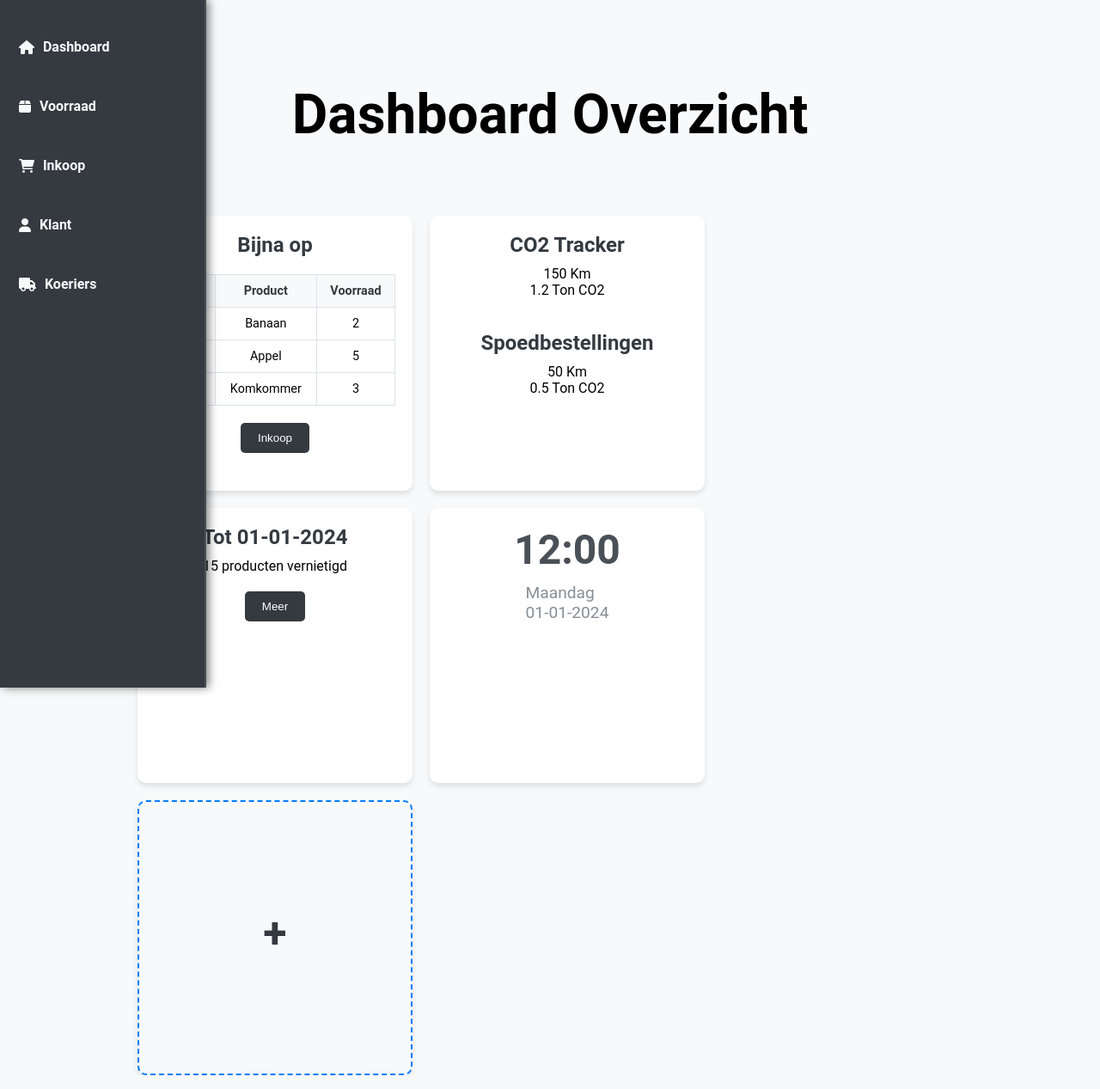
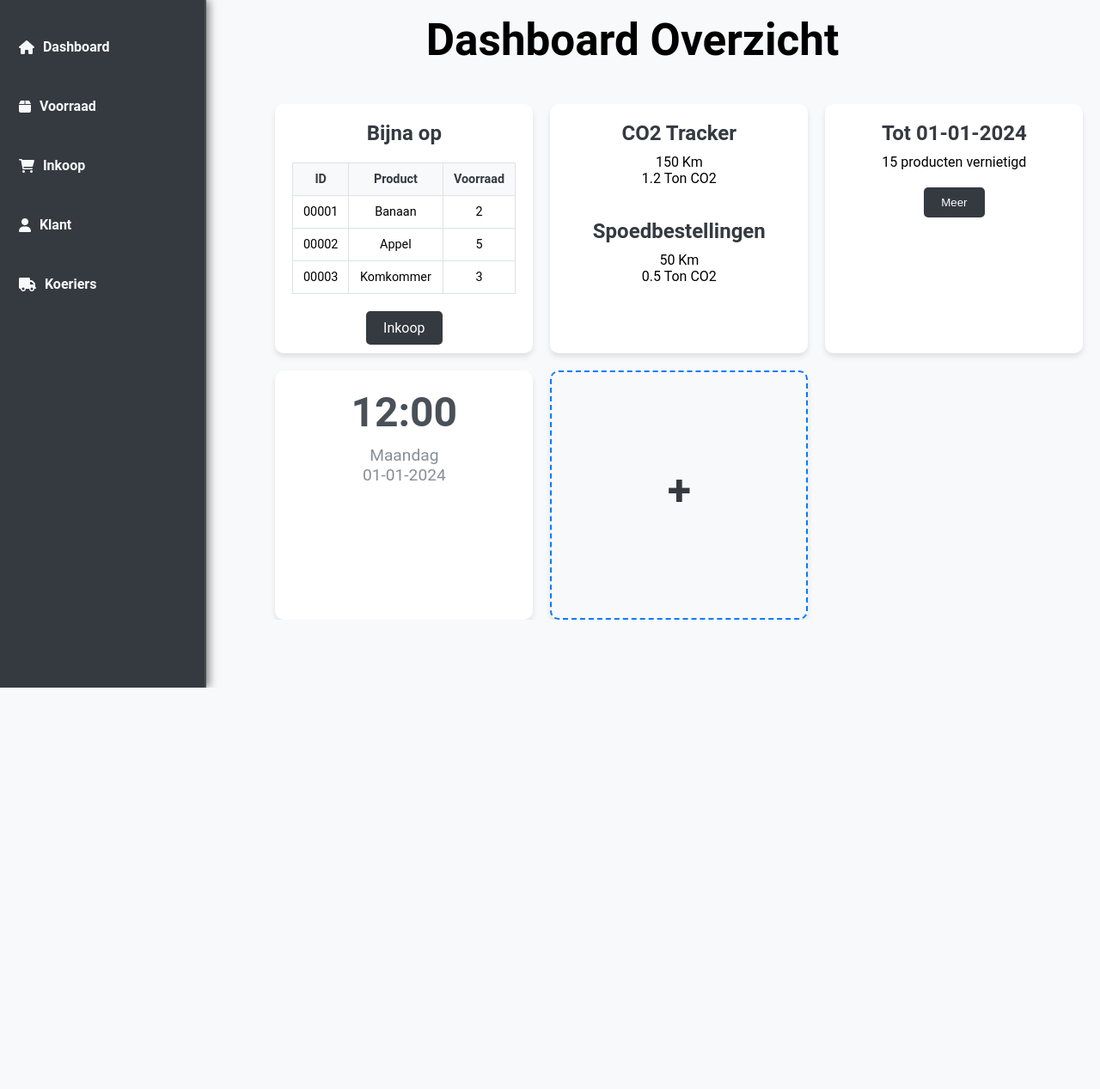
Before and after one commit to CyberDuckys/Main, a Flask app: page / in a window 1280 px wide. Shown: the whole page at 86% size. After the commit the page ends 800 px from the top, so only its background shows below. Run offline with Flask 3, Linux system fonts and the light colour scheme; some libraries are stand-ins or nearby versions.

Commit message:
bezig met responsive maken en nieuwe pagina's toegevoegd.

```diff
--- a/website/static/style.css
+++ b/website/static/style.css
@@ -3,22 +3,22 @@
     margin: 0;
     padding: 0;
     box-sizing: border-box;
+    text-decoration: none;
 }
 
 html, body {
     font-family: 'Roboto', sans-serif;
-    /* display: flex; */
     background-color: #f8f9fa;
-    min-height: 100vh;
+    min-height: min-content;
     min-width: min-content;
 }
 
-h1 {
+.dashboardTitle {
     max-height: fit-content;
     min-width: fit-content;
-    font-size: 4rem;
+    font-size: 4vw;
     margin: 0 auto;
-    padding: 5rem 0;
+    padding: 0 0 4%;
 }
 
 .sidebar {
@@ -28,13 +28,15 @@ h1 {
     background-color: #343a40;
     display: flex;
     flex-direction: column;
-    align-items: center;
     padding-top: 20px;
     border-right: 2px solid #495057;
     box-shadow: 3px 0 10px rgba(0, 0, 0, 0.5);
     position: fixed;
     top: 0;
+    bottom: 0;
     z-index: 1000;
+    text-align: center;
+    align-items: center;
 }
 
 .sidebar a {
@@ -60,20 +62,64 @@ h1 {
 .dashboard {
     display: flex;
     flex-direction: column;
-    margin: 1rem auto;
+    margin: 1rem 0 0 auto;
+    width: 85vw;
+    align-items: center;
+    text-align: center;
+    min-height: inherit;
+    align-content: center;
 }
 
 .main-content {
-     margin: 0 2rem auto auto; /* Centreer de inhoud */
+     margin: 0 0 5% 5rem; /* Centreer de inhoud */
      display: flex;
      gap: 20px;
-     padding: 0 10rem;
+     padding: 0 1% 0 4%;
      overflow-y: auto; /* Zorgt ervoor dat inhoud kan scrollen indien nodig */
      flex-wrap: wrap;
-     justify-content: start;
-     max-width: 104rem;
+     justify-content: flex-start;
+     max-width: fit-content;
      position: relative;
-     min-width: 85vw;
+     width: 80vw;
+     height: 100%;
+     z-index: 0;
+}
+
+@media only screen and (min-width: 975px) and (max-width: 1765px) {
+    .main-content {
+        width: 72vw;
+    }
+
+    .card {
+        min-width: 320px;
+        max-width: 320px;
+    }
+}
+
+@media only screen and (min-width: 1480px) and (max-width: 1520px) {
+    .main-content {
+        width: 80vw;
+    }
+}
+
+@media only screen and (min-width: 1160px) and (max-width: 1480px) {
+    .main-content {
+      width: 78vw;
+    }
+
+    .card {
+        height: 290px;
+    }
+  }
+
+  @media only screen and (max-width: 975px) {
+    .main-content {
+        justify-content: center;
+    }
+
+    .dashboardTitle {
+        margin-left: 17rem;
+    }
 }
 
 .card {
@@ -84,10 +130,10 @@ h1 {
     display: flex;
     flex-direction: column;
     align-items: center;
-    max-height: 20rem;
-    min-height: 320px;
-    min-width: 320px;
-    max-width: 320px;
+    min-height: 290px;
+    max-height: 320px;
+    min-width: 300px;
+    max-width: 300px;
     position: relative;
 }
 
@@ -183,8 +229,8 @@ h1 {
     border: 2px dashed #007bff;
     color: #007bff;
     font-weight: bold;
-    height: 150px;
-    width: 150px;
+    height: 290px;
+    width: 320px;
     transition: background-color 0.3s, color 0.3s;
 }
 
--- a/website/templates/base.html
+++ b/website/templates/base.html
@@ -27,13 +27,14 @@
 
   <div class="sidebar">
     <a href="{{ url_for('views.index') }}"><i class="fas fa-home"></i>Dashboard</a>
-    <a href="#"><i class="fas fa-box"></i>Voorraad</a>
-    <a href="#"><i class="fas fa-shopping-cart"></i>Inkoop</a>
+    <a href="{{ url_for('views.voorraad') }}"><i class="fas fa-box"></i>Voorraad</a>
+    <a href="{{ url_for('views.inkoop') }}"><i class="fas fa-shopping-cart"></i>Inkoop</a>
     <a href="{{ url_for('views.klanten') }}"><i class="fas fa-user"></i>Klant</a>
     <a href="{{ url_for('views.koeriers') }}"><i class="fas fa-truck"></i>Koeriers</a>
   </div>
 
   <div class="dashboard">
+
   {% block content %}
 
   {% endblock %}
--- a/website/templates/index.html
+++ b/website/templates/index.html
@@ -4,7 +4,7 @@
 
 {% block content%}
 
-<h1>Dashboard Overzicht</h1>
+<h1 class="dashboardTitle">Dashboard Overzicht</h1>
 
 <div class="main-content">
 
@@ -33,7 +33,7 @@
                 <td>3</td>
             </tr>
         </table>
-        <button class="button">Inkoop</button>
+        <a href="{{ url_for('views.inkoop') }}" class="button">Inkoop</a>
     </div>
 
     <!-- CO2 Tracker -->
--- a/website/templates/klanten.html
+++ b/website/templates/klanten.html
@@ -1,12 +1,12 @@
 {% extends 'base.html' %}
 
 
-{% block title %} klanten {% endblock %}
+{% block title %} Klanten {% endblock %}
 
 {% block content%}
 <link rel="stylesheet" href="{{ url_for('static', filename='css/klanten.css') }}">
 
-<h1>klanten</h1>
+<h1 class="dashboardTitle">Dashboard Klanten</h1>
 
 <div class="">
     <div class="customerCard">
--- a/website/templates/koeriers.html
+++ b/website/templates/koeriers.html
@@ -6,6 +6,6 @@
 {% block content%}
 <link rel="stylesheet" href="{{ url_for('static', filename='css/koeriers.css') }}">
 
-<h1>Koeriers</h1>
+<h1 class="dashboardTitle">Dashboard Koeriers</h1>
 
 {% endblock%}
--- a/website/views.py
+++ b/website/views.py
@@ -13,3 +13,11 @@ def klanten():
 @views.route('/koeriers')
 def koeriers():
     return render_template("koeriers.html")
+
+@views.route('/inkoop')
+def inkoop():
+    return render_template("inkoop.html")
+
+@views.route('/voorraad')
+def voorraad():
+    return render_template("voorraad.html")
```
Also changed, not shown: website/templates/inkoop.html (added, +10 -0 lines), website/templates/voorraad.html (added, +10 -0 lines).
